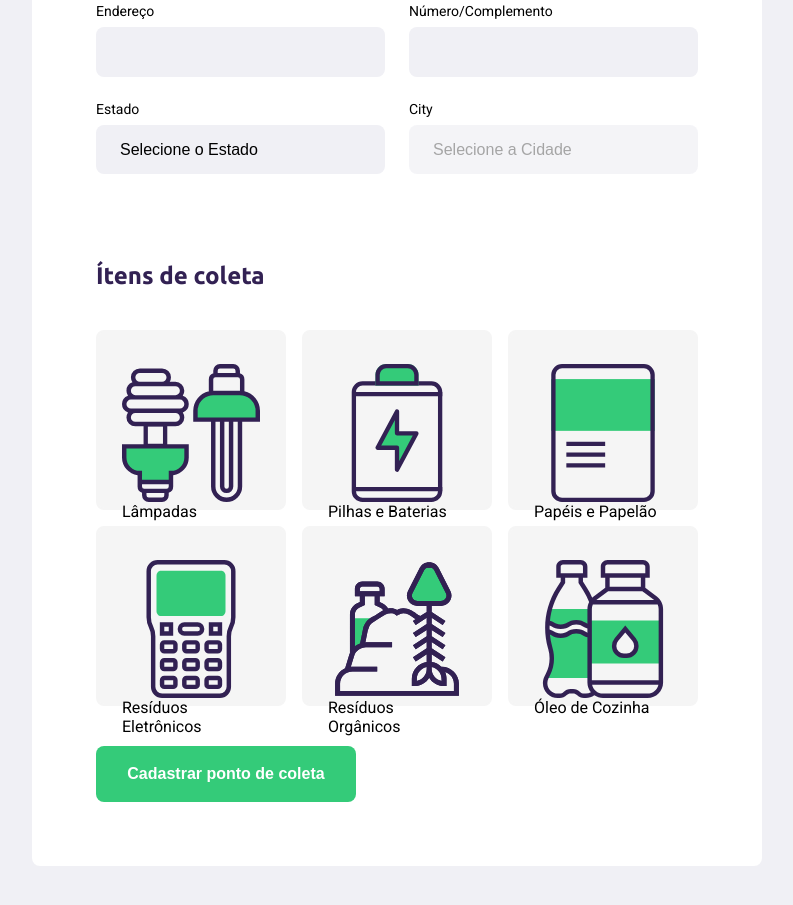
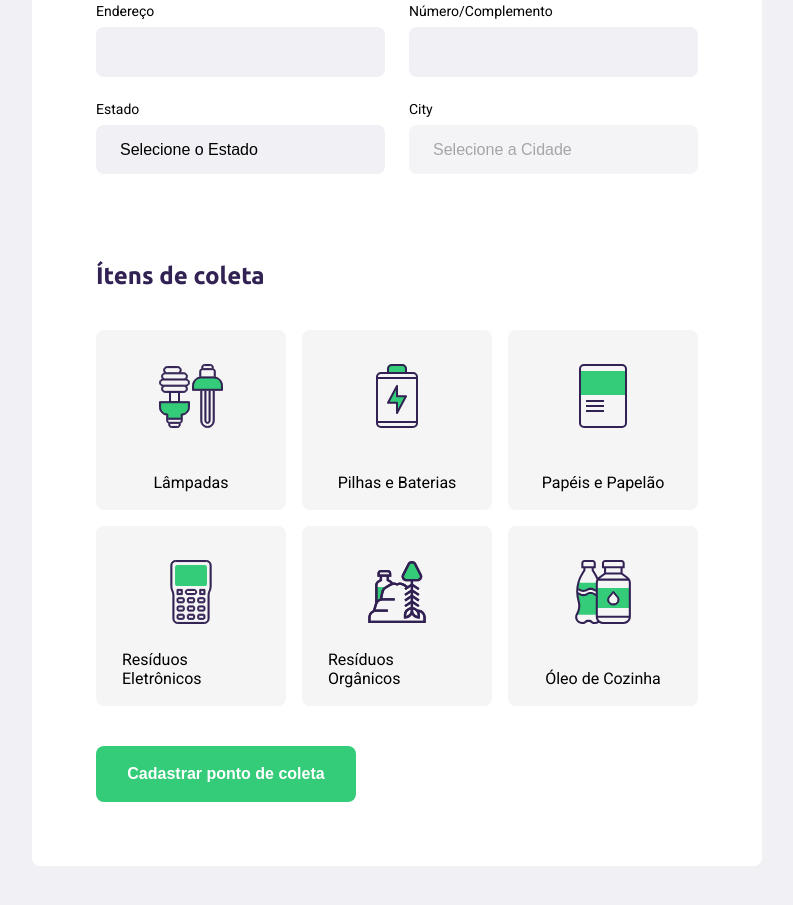
Before and after one commit to FelipeFontouraBr/Ecoleta, a plain HTML site: page create-point.html in a window 1280 px wide. Shown: the part 505-1410 px from the top of the page, without its empty margins (243-1036 px from the left). Drawn offline with Linux system fonts and the light colour scheme; no server answers.

Commit message:
Added space-between

```diff
--- a/styles/create-point.css
+++ b/styles/create-point.css
@@ -124,4 +124,6 @@ form button:hover {
     padding: 32px 24px 16px; /*Preenchimento*/
     display: flex;
     flex-direction: column;
+    align-items: center;
+    justify-content: space-between; /*Espaço entre elemento, porém no sentido vertical por ter colocado flex-direction: column*/
 }
```
